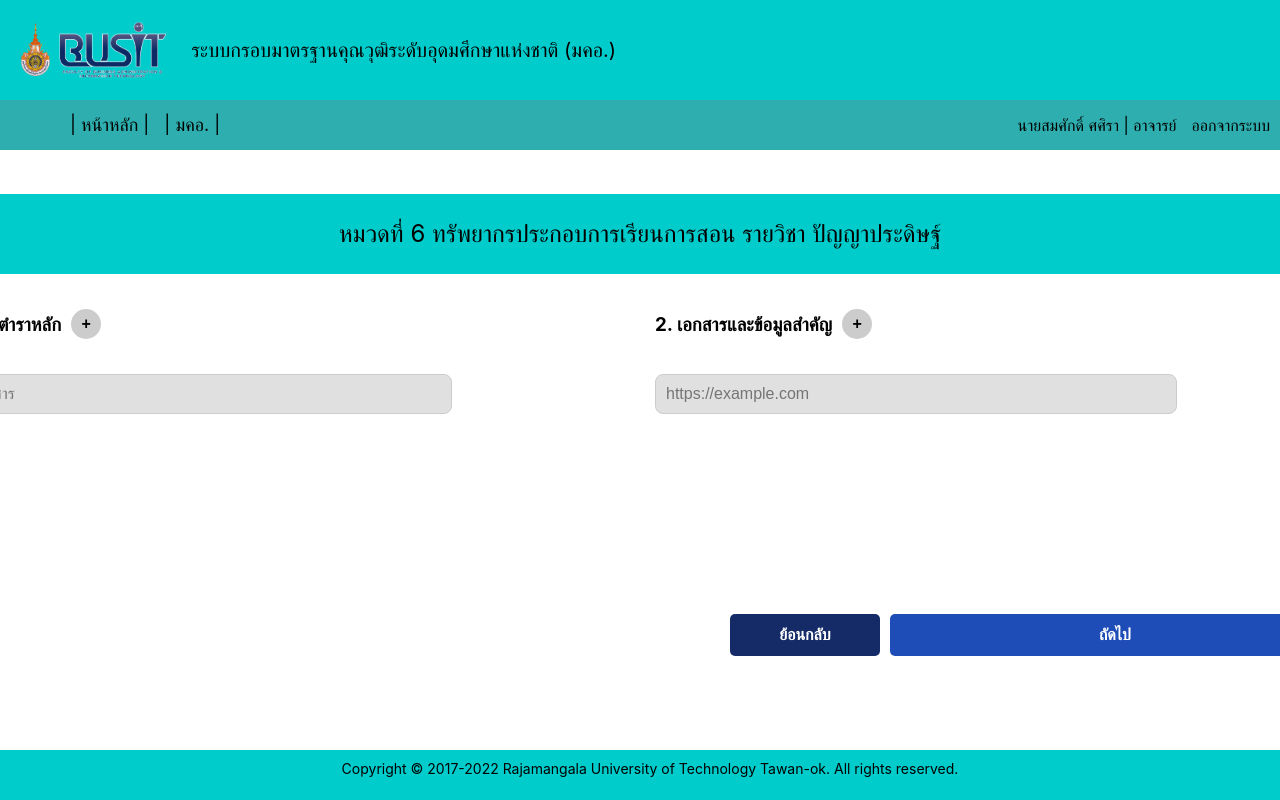
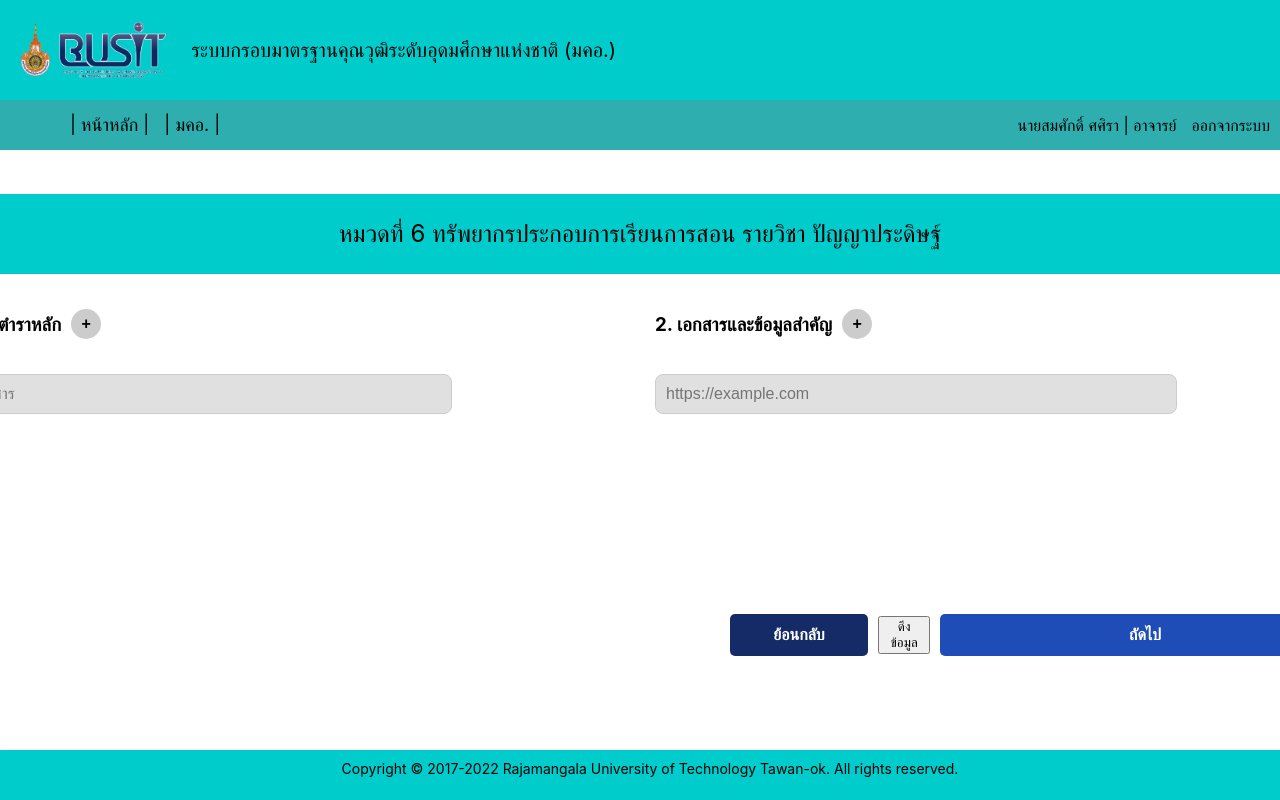
Before and after one commit to XxFlukeyxX/busitdoc, a React (Create React App) app: page /mqa3-insert6 in a window 1280 px wide. Shown: the top 800 px of the page. Built offline with nearby package versions, Linux system fonts and the light colour scheme.

Commit message:
Update MQA3Insert6.js
เพิ่มปุ่มดึงข้อมูล

```diff
--- a/src/pages/MQA3Page/MQA3Insert/MQA3Insert6.js
+++ b/src/pages/MQA3Page/MQA3Insert/MQA3Insert6.js
@@ -94,6 +94,7 @@
         {/* ✅ ปุ่มย้อนกลับ & ถัดไป */}
         <div className="button-container6">
           <button type="button" className="back-btn6" onClick={() => navigate("/mqa3-insert5")}>ย้อนกลับ</button>
+          <button type="button"className="fetch-btn6"onClick={() => {console.log("คลิกปุ่มดึงข้อมูล");}}>ดึงข้อมูล</button>
           <button type="button" className="next-btn6" onClick={() => navigate("/mqa3-insert7")}>ถัดไป</button>
         </div>
       </form>
```
